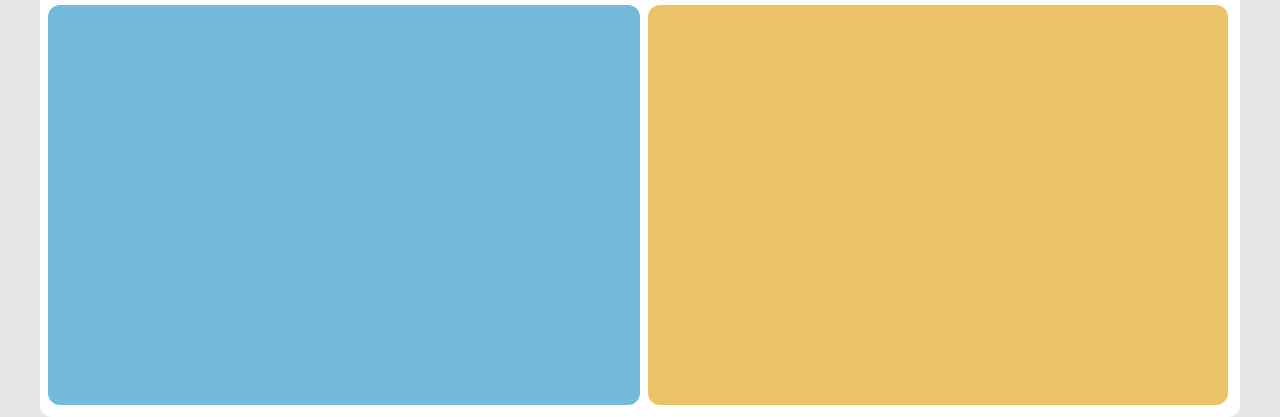
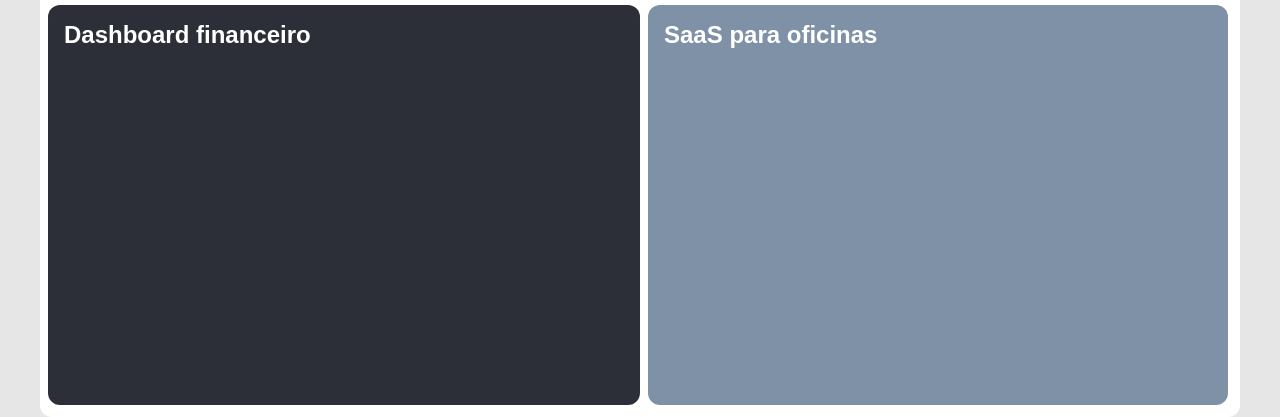
Before and after one commit to leoopardo/portfolio, a plain HTML site: page index.html in a window 1280 px wide. Shown: the part 515-932 px from the top of the page. Drawn offline with Linux system fonts and the light colour scheme; a web font is replaced by a local one.

Commit message:
:tada: - init

```diff
--- a/index.html
+++ b/index.html
@@ -55,8 +55,12 @@
         <div class="box-me">
 
         </section><section class="box-works">
-          <div class="work-1"></div>
-          <div class="work-2"></div>
+          <div class="work-1">
+            <h2 style="color: #ffffff;">Dashboard financeiro</h2>
+          </div>
+          <div class="work-2">
+            <h2 style="color: #ffffff;">SaaS para oficinas</h2>
+          </div>
         </section>
       </section>
 
--- a/style.css
+++ b/style.css
@@ -166,11 +166,11 @@ header {
 }
 
 .work-1 {
-  background-color: #62b1d6e0;
+  background-color: #2d2f38;
 }
 
 .work-2 {
-  background-color: #eac267;
+  background-color: #7e91a6;
 }
 
 @media only screen and (max-width: 800px) {
```
